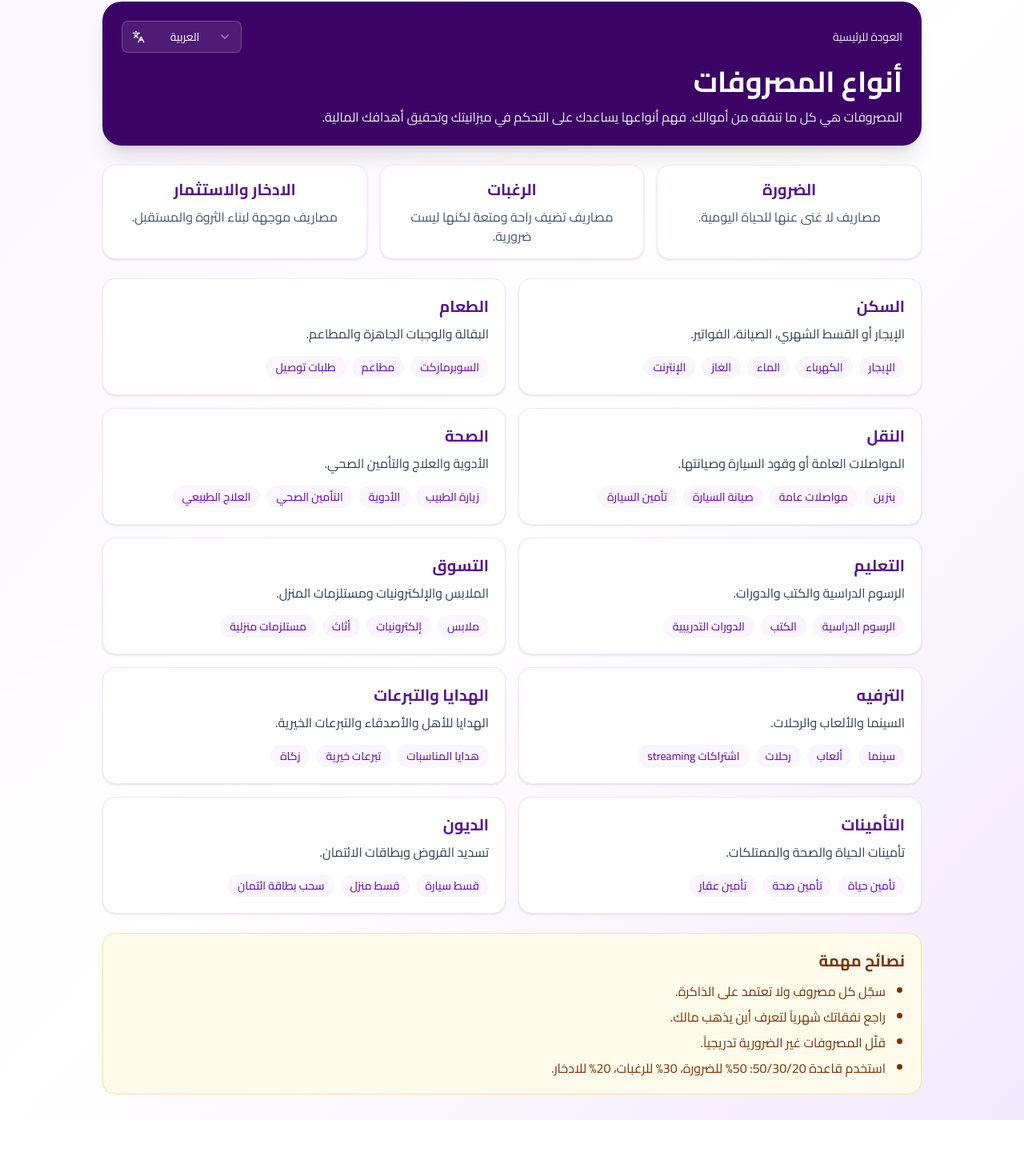
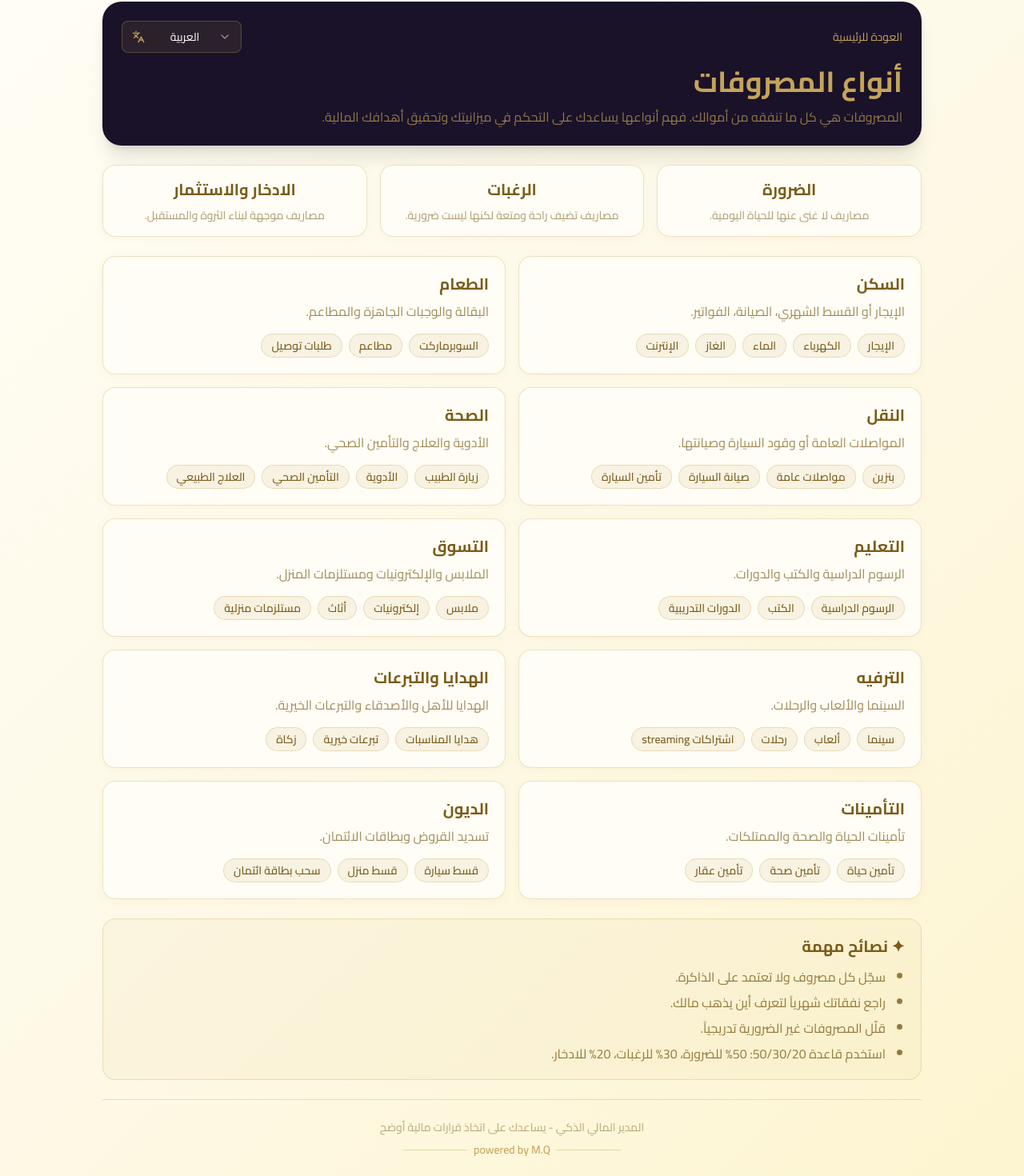
Before and after one commit to elqallaf09/thesfm, a Next.js app: page /education/expenses in a window 1280 px wide. Shown: the part 30-1500 px from the top of the page at 80% size. Before the commit the page ends 1430 px from the top, so only its background shows below. Built offline with nearby package versions, Linux system fonts and the light colour scheme; no server answers.

Commit message:
Refactor page styles and layout for consistency
Updated styles and colors for better visual consistency. Adjusted layout and component styling for improved readability.

```diff
--- a/src/app/education/expenses/page.tsx
+++ b/src/app/education/expenses/page.tsx
@@ -102,14 +102,16 @@ export default function ExpensesEducationPage() {
   const isArabic = language === 'ar';
 
   return (
-    <main dir={isArabic ? 'rtl' : 'ltr'} className="min-h-screen bg-gradient-to-br from-purple-50 via-white to-purple-100 px-4 py-8 text-slate-900">
+    <main dir={isArabic ? 'rtl' : 'ltr'} className="min-h-screen px-4 py-8" style={{background: 'linear-gradient(135deg, #fffdf5 0%, #fef9e7 50%, #fdf5d0 100%)'}}>
       <div className="mx-auto max-w-5xl space-y-6">
-        <div className="rounded-3xl bg-purple-950 p-6 text-white shadow-xl">
+
+        {/* Header */}
+        <div className="rounded-3xl p-6 text-white shadow-xl" style={{background: '#1a1228'}}>
           <div className="flex flex-wrap items-center justify-between gap-3">
-            <Link href="/" className="text-sm text-purple-100 hover:text-white">{t.back}</Link>
+            <Link href="/" className="text-sm hover:opacity-80 transition-opacity" style={{color: '#c4a35a'}}>{t.back}</Link>
             <Select value={language} onValueChange={(value) => setLanguage(value as Language)}>
-              <SelectTrigger className="w-[150px] border-white/20 bg-white/10 text-white [&>span]:text-white">
-                <Languages className="h-4 w-4 me-2" />
+              <SelectTrigger className="w-[150px] text-white [&>span]:text-white" style={{borderColor: 'rgba(196,163,90,0.3)', background: 'rgba(196,163,90,0.1)'}}>
+                <Languages className="h-4 w-4 me-2" style={{color: '#c4a35a'}} />
                 <SelectValue />
               </SelectTrigger>
               <SelectContent>
@@ -119,36 +121,55 @@ export default function ExpensesEducationPage() {
               </SelectContent>
             </Select>
           </div>
-          <h1 className="mt-4 text-4xl font-bold">{t.title}</h1>
-          <p className="mt-3 max-w-3xl text-purple-100">{t.intro}</p>
+          <h1 className="mt-4 text-4xl font-bold" style={{color: '#c4a35a'}}>{t.title}</h1>
+          <p className="mt-3 max-w-3xl" style={{color: 'rgba(196,163,90,0.7)'}}>{t.intro}</p>
         </div>
+
+        {/* Categories */}
         <div className="grid gap-4 md:grid-cols-3">
           {t.categories.map((cat, i) => (
-            <div key={i} className="rounded-2xl bg-white p-4 text-center shadow-sm border border-purple-100">
-              <h3 className="text-xl font-bold text-purple-900">{cat.title}</h3>
-              <p className="mt-2 text-slate-600">{cat.desc}</p>
+            <div key={i} className="rounded-2xl p-4 text-center" style={{border: '1px solid rgba(196,163,90,0.3)', background: 'rgba(255,253,245,0.98)', boxShadow: '0 2px 12px rgba(196,163,90,0.08)'}}>
+              <h3 className="text-xl font-bold" style={{color: '#7a5c1a'}}>{cat.title}</h3>
+              <p className="mt-2 text-sm" style={{color: 'rgba(122,92,26,0.6)'}}>{cat.desc}</p>
             </div>
           ))}
         </div>
+
+        {/* Expense Items */}
         <section className="grid gap-4 md:grid-cols-2">
           {t.items.map((item, index) => (
-            <article key={index} className="rounded-2xl border border-purple-100 bg-white p-5 shadow-sm">
-              <h2 className="text-xl font-bold text-purple-900">{item.title}</h2>
-              <p className="mt-2 text-slate-700">{item.desc}</p>
+            <article key={index} className="rounded-2xl p-5" style={{border: '1px solid rgba(196,163,90,0.3)', background: 'rgba(255,253,245,0.98)', boxShadow: '0 2px 12px rgba(196,163,90,0.08)'}}>
+              <h2 className="text-xl font-bold" style={{color: '#7a5c1a'}}>{item.title}</h2>
+              <p className="mt-2" style={{color: 'rgba(122,92,26,0.7)'}}>{item.desc}</p>
               <div className="mt-4 flex flex-wrap gap-2">
                 {item.examples.map((example, i) => (
-                  <span key={i} className="rounded-full bg-purple-50 px-3 py-1 text-sm font-medium text-purple-800">{example}</span>
+                  <span key={i} className="rounded-full px-3 py-1 text-sm font-medium" style={{background: 'rgba(196,163,90,0.12)', color: '#7a5c1a', border: '0.5px solid rgba(196,163,90,0.3)'}}>{example}</span>
                 ))}
               </div>
             </article>
           ))}
         </section>
-        <div className="rounded-2xl border border-amber-200 bg-amber-50 p-5 text-amber-900">
-          <h2 className="text-xl font-bold">{t.tipsTitle}</h2>
-          <ul className="mt-3 list-disc space-y-2 ps-6">
+
+        {/* Tips */}
+        <div className="rounded-2xl p-5" style={{border: '1px solid rgba(196,163,90,0.3)', background: 'rgba(196,163,90,0.06)'}}>
+          <h2 className="text-xl font-bold" style={{color: '#7a5c1a'}}>✦ {t.tipsTitle}</h2>
+          <ul className="mt-3 list-disc space-y-2 ps-6" style={{color: 'rgba(122,92,26,0.8)'}}>
             {t.tips.map((tip, i) => <li key={i}>{tip}</li>)}
           </ul>
         </div>
+
+        {/* Footer */}
+        <div className="pt-6 text-center text-sm" style={{borderTop: '1px solid rgba(196,163,90,0.3)'}}>
+          <p style={{color: 'rgba(122,92,26,0.5)'}}>
+            {isArabic ? 'المدير المالي الذكي - يساعدك على اتخاذ قرارات مالية أوضح' : language === 'fr' ? 'Le gestionnaire financier intelligent - vous aide à prendre des décisions financières plus claires' : 'Smart Financial Manager - helping you make clearer financial decisions'}
+          </p>
+          <div className="flex items-center justify-center gap-2 mt-2">
+            <span className="w-20 h-px" style={{background: 'rgba(196,163,90,0.4)'}}></span>
+            <span className="font-medium" style={{color: '#c4a35a'}}>powered by M.Q</span>
+            <span className="w-20 h-px" style={{background: 'rgba(196,163,90,0.4)'}}></span>
+          </div>
+        </div>
+
       </div>
     </main>
   );
```
